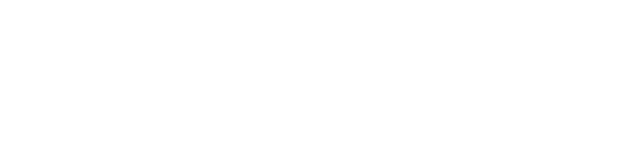
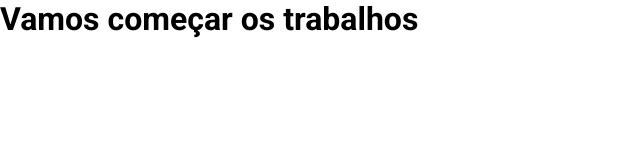
Before and after one commit to LuizGlauco/site1, a plain HTML site: page index.html in a window 1280 px wide. Shown: the whole page, without its empty margins (0-640 px from the left). Drawn offline with Linux system fonts and the light colour scheme.

Commit message:
configuração inicial CSS

```diff
--- a/index.html
+++ b/index.html
@@ -3,7 +3,17 @@
   <head>
     <meta charset="UTF-8" />
     <meta name="viewport" content="width=device-width, initial-scale=1.0" />
-    <title>Página Home</title>
+    <link rel="preconnect" href="https://fonts.googleapis.com" />
+    <link rel="preconnect" href="https://fonts.gstatic.com" crossorigin />
+    <link
+      href="https://fonts.googleapis.com/css2?family=Roboto:ital,wght@0,100..900;1,100..900&display=swap"
+      rel="stylesheet"
+    />
+
+    <link rel="stylesheet" href="styles.css" />
+    <title>Glauco Luiz Portifólio 1</title>
   </head>
-  <body></body>
+  <body>
+    <h1>Vamos começar os trabalhos</h1>
+  </body>
 </html>
--- /dev/null
+++ b/styles.css
@@ -0,0 +1,9 @@
+* {
+  margin: 0;
+  padding: 0;
+  outline: 0;
+  box-sizing: border-box;
+}
+body {
+  font-family: "Roboto", sans-serif;
+}
```
